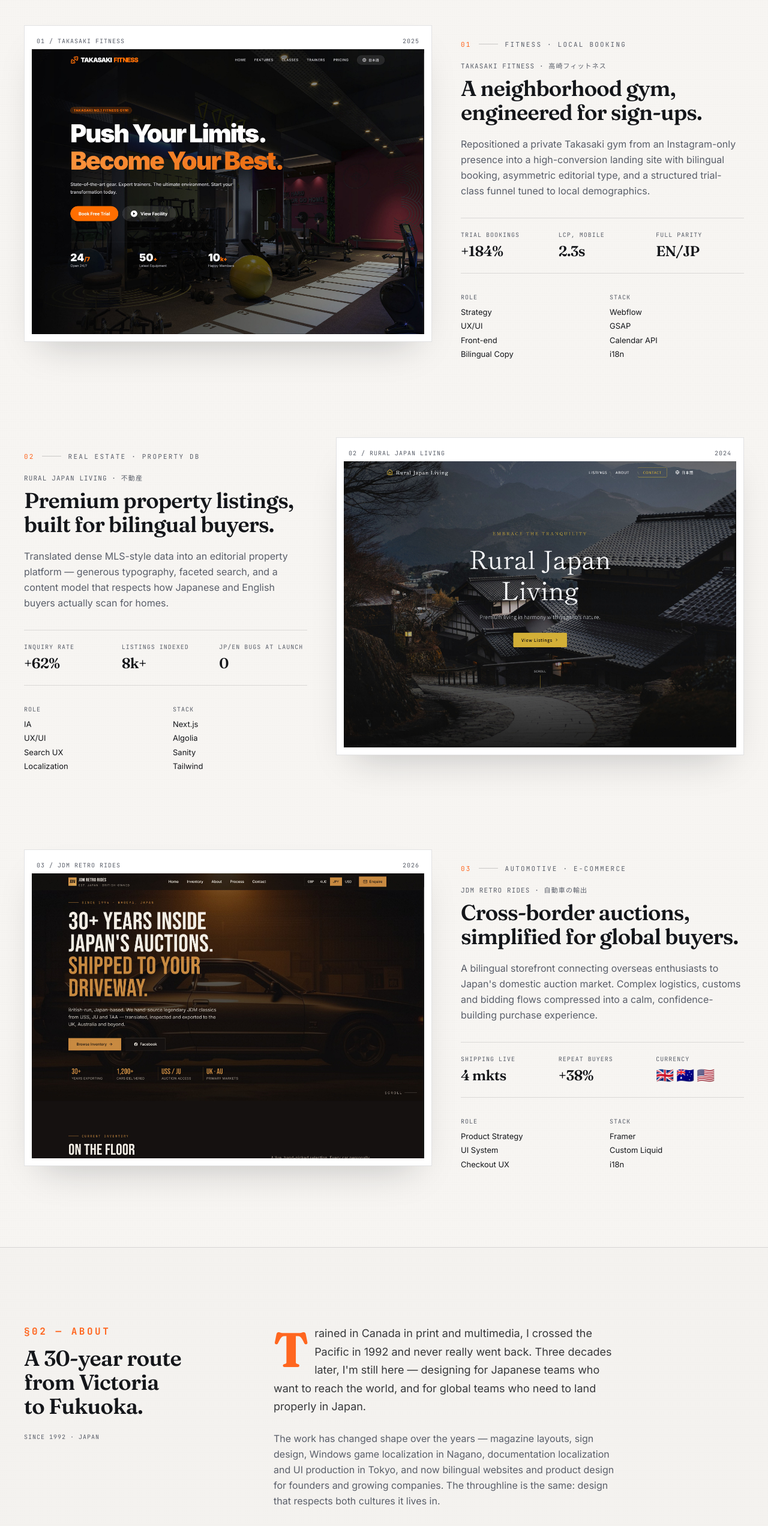
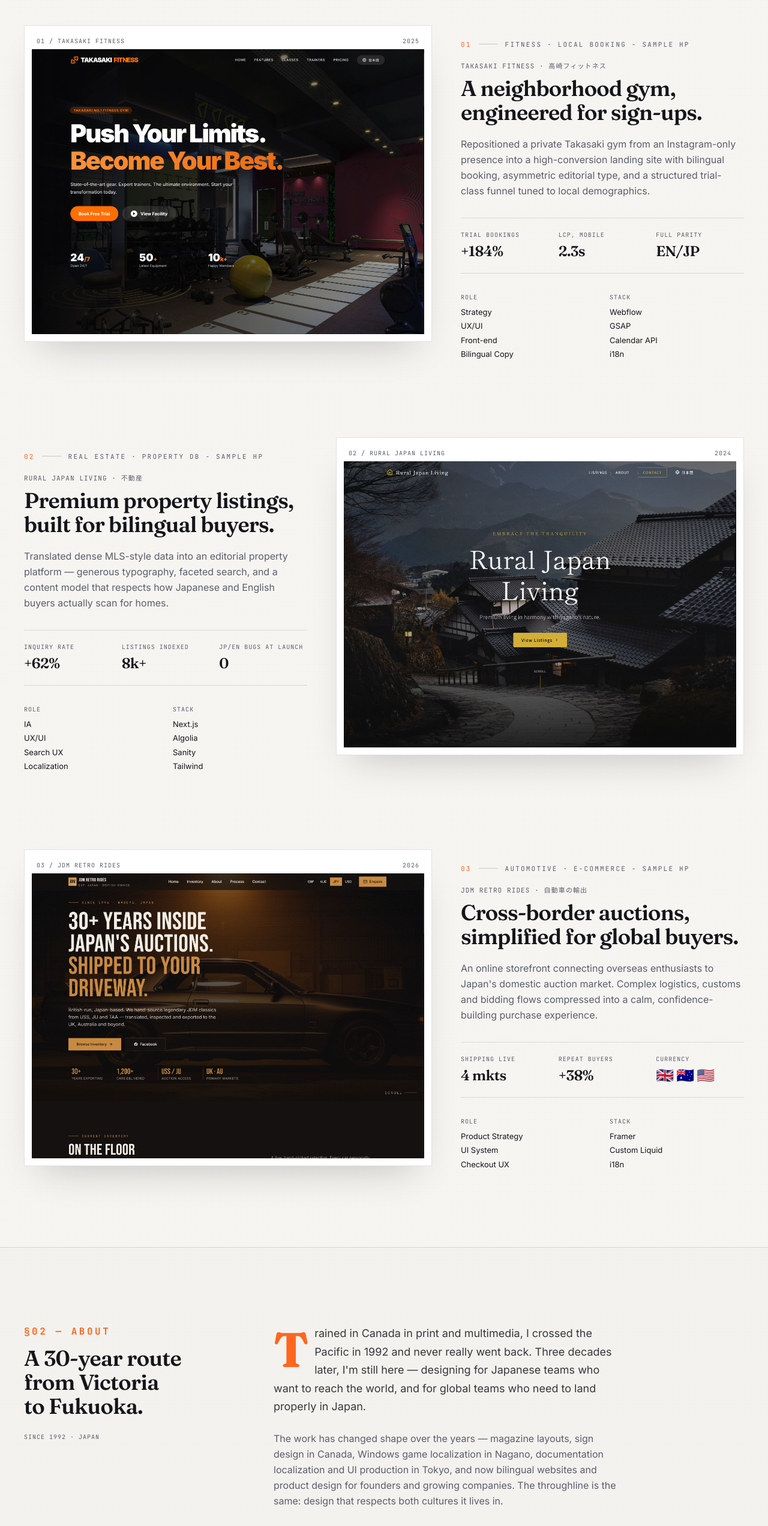
Before and after one commit to canuckinjapan-cmd/Dan-Burgess-LV-AIS, a React (Vite) app: page / in a window 1280 px wide. Shown: the part 1813-4357 px from the top of the page at 60% size. Built offline with nearby package versions, Linux system fonts and the light colour scheme; no server answers.

Commit message:
feat(content): update case study labels and refine bio copy
Clarify project scope as samples and improve Japanese translation quality for the professional bio and headings.

```diff
--- a/src/components/CaseStudies.tsx
+++ b/src/components/CaseStudies.tsx
@@ -36,11 +36,11 @@ const cases: CaseStudy[] = [
     clientJp: "高崎フィットネス",
     title: "A neighborhood gym, engineered for sign-ups.",
     titleJp: "集客を最大化する、地域密着型ジムのWebサイト設計。",
-    sector: "Fitness · Local Booking",
-    sectorJp: "フィットネス・予約システム",
+    sector: "Fitness · Local Booking - Sample HP",
+    sectorJp: "フィットネス・予約システム - サンプルHP",
     summary:
       "Repositioned a private Takasaki gym from an Instagram-only presence into a high-conversion landing site with bilingual booking, asymmetric editorial type, and a structured trial-class funnel tuned to local demographics.",
-    summaryJp: "Instagramのみの運用だった高崎のプライベートジムを、コンバージョン重視のランディングページへ再構築。日欧バイリンガル予約システム、タイポグラフィを活かしたエディトリアルデザイン、そして地域層に最適化した体験レッスンまでの導線設計を行いました。",
+    summaryJp: "高崎市のプライベートジムを、Instagramのみの展開から、バイリンガルの予約機能、非対称なレイアウトのコンテンツ、そして地域の人口統計に合わせた体系的な体験レッスン誘導フローを備えた、コンバージョン率の高いランディングページへと再構築しました。",
     role: ["Strategy", "UX/UI", "Front-end", "Bilingual Copy"],
     roleJp: ["戦略策定", "UX/UIデザイン", "フロントエンド実装", "コピーライティング"],
     stack: ["Webflow", "GSAP", "Calendar API", "i18n"],
@@ -67,11 +67,11 @@ const cases: CaseStudy[] = [
     clientJp: "不動産",
     title: "Premium property listings, built for bilingual buyers.",
     titleJp: "国内外の買い手を繋ぐ、高級不動産プラットフォーム。",
-    sector: "Real Estate · Property DB",
-    sectorJp: "不動産・物件データベース",
+    sector: "Real Estate · Property DB - Sample HP",
+    sectorJp: "不動産・物件データベース - サンプルHP",
     summary:
       "Translated dense MLS-style data into an editorial property platform — generous typography, faceted search, and a content model that respects how Japanese and English buyers actually scan for homes.",
-    summaryJp: "膨大な物件データを、洗練されたエディトリアル形式のプラットフォームへ昇華。ダイナミックなタイポグラフィと高度な検索機能を備え、日本人と海外投資家双方の視認性を考慮した情報の重み付けとコンテンツモデルを実現しました。",
+    summaryJp: "膨大な物件データを編集性の高い物件情報プラットフォームへと変換しました。ゆったりとした余白、検索、そして日本語と英語を扱う購入者が、実際に物件を探す大きな手助けとなります。",
     role: ["IA", "UX/UI", "Search UX", "Localization"],
     roleJp: ["情報設計", "UX/UIデザイン", "検索体験設計", "ローカライズ"],
     stack: ["Next.js", "Algolia", "Sanity", "Tailwind"],
@@ -97,11 +97,11 @@ const cases: CaseStudy[] = [
     clientJp: "自動車の輸出",
     title: "Cross-border auctions, simplified for global buyers.",
     titleJp: "国境を越えたオークション。世界中のバイヤーに、安心の購入体験を。",
-    sector: "Automotive · E-commerce",
-    sectorJp: "自動車・ECサイト",
+    sector: "Automotive · E-commerce - Sample HP",
+    sectorJp: "自動車・ECサイト - サンプルHP",
     summary:
-      "A bilingual storefront connecting overseas enthusiasts to Japan's domestic auction market. Complex logistics, customs and bidding flows compressed into a calm, confidence-building purchase experience.",
-    summaryJp: "海外のJDMファンと日本の国内オークション市場を繋ぐバイリンガルECサイト。複雑な物流、通関、入札フローを整理し、ユーザーが安心して購入できるシンプルかつ信頼感のある購入体験を構築しました。",
+      "An online storefront connecting overseas enthusiasts to Japan's domestic auction market. Complex logistics, customs and bidding flows compressed into a calm, confidence-building purchase experience.",
+    summaryJp: "海外のJDMファンと日本の国内オークション市場を繋ぐECサイト。複雑な物流、通関、入札フローを整理し、ユーザーが安心して購入できるシンプルかつ信頼感のある購入体験を構築しました。",
     role: ["Product Strategy", "UI System", "Checkout UX"],
     roleJp: ["プロダクト戦略", "UIシステム設計", "チェックアウト体験"],
     stack: ["Framer", "Custom Liquid", "i18n"],
--- a/src/pages/Index.tsx
+++ b/src/pages/Index.tsx
@@ -117,7 +117,7 @@ const Index = () => {
               <p className="mt-8 md:landscape:mt-4 lg:mt-8 lg:landscape:mt-6 max-w-[58ch] text-lg md:landscape:text-base lg:landscape:text-lg xl:landscape:text-xl xl:text-xl lg:text-xl text-ink-muted leading-relaxed">
                 {t(
                   <>I'm <span className="text-ink font-medium">Dan Burgess</span> — a Canadian designer living in Japan since 1992, and based in Fukuoka. For three decades I've helped founders and teams ship websites, UI and product experiences that read beautifully in both English and Japanese, and convert in either market.</>,
-                  <>私は<span className="text-ink font-medium">ダン・バージェス</span>です。1992年から日本に住んでいるカナダ人デザイナーで、現在は福岡を拠点に活動しています。30年にわたり、日本と海外の双方で美しく機能し、市場に響くWebサイトやUI、プロダクト体験 of 創出を支援してきました。</>
+                  <>私は<span className="text-ink font-medium">ダン・バージェス</span>です。1992年から日本に住んでいるカナダ人デザイナーで、現在は福岡を拠点に活動しています。過去30年にわたり、私は起業家やチームが、英語と日本語の両方で美しく読みやすく、どちらの市場でもコンバージョンにつながるウェブサイト、UI、およびプロダクト体験をリリースできるよう支援してきました。</>
                 )}
               </p>
 
@@ -262,7 +262,7 @@ const Index = () => {
               §02 — {t("About", "プロフィール")}
             </p>
             <h2 className="font-serif-display text-3xl md:text-4xl font-semibold tracking-[-0.02em] leading-[1.05] mb-6">
-              {t("A 30-year route from Victoria to Fukuoka.", "ビクトリアから福岡へ。30年の軌跡。")}
+              {t("A 30-year route from Victoria to Fukuoka.", "ビクトリアから福岡への30年の道のり。")}
             </h2>
             <p className="font-mono text-[10px] uppercase tracking-widest text-ink-muted">
               {t("SINCE 1992 · JAPAN", "1992年より · 日本拠点")}
@@ -273,13 +273,13 @@ const Index = () => {
             <p className="drop-cap text-lg leading-[1.7] text-ink/85 mb-6">
               {t(
                 "Trained in Canada in print and multimedia, I crossed the Pacific in 1992 and never really went back. Three decades later, I'm still here — designing for Japanese teams who want to reach the world, and for global teams who need to land properly in Japan.",
-                "カナダでデザインを学び、1992年に海を渡って以来、日本を拠点に活動を続けています。30年後の今も、世界を目指す日本のチームや、日本市場への展開を狙うグローバル企業のパートナーとしてデザインを提供しています。"
+                "カナダでデザインを学び、1992年に来日し、日本を拠点に活動を続けています。30年後の今も、世界を目指す日本のチームや、日本市場への展開を狙うグローバル企業のパートナーとしてデザインを提供しています。"
               )}
             </p>
             <p className="text-ink-muted leading-relaxed mb-6">
               {t(
-                "The work has changed shape over the years — magazine layouts, sign design, Windows game localization in Nagano, documentation localization and UI production in Tokyo, and now bilingual websites and product design for founders and growing companies. The throughline is the same: design that respects both cultures it lives in.",
-                "長年の間に仕事の形は進化してきました。長野での雑誌や看板のデザイン、東京でのドキュメントのローカライズやUI制作を経て、現在は日英バイリンガルのWebサイトやプロダクトデザインに注力しています。一貫しているのは、「双方が属する文化を等しく尊重するデザイン」です。"
+                "The work has changed shape over the years — magazine layouts, sign design in Canada, Windows game localization in Nagano, documentation localization and UI production in Tokyo, and now bilingual websites and product design for founders and growing companies. The throughline is the same: design that respects both cultures it lives in.",
+                "長年の間に仕事の形は進化してきました。カナダでの雑誌や看板のデザイン、長野でのWindowsゲームのローカライズ、東京でのドキュメントのローカライズやUI制作を経て、現在は起業家や成長企業向けのバイリンガルWebサイトやプロダクトデザインを手がけています。一貫しているのは、両方の文化を尊重するデザインです。"
               )}
             </p>
             <p className="text-ink-muted leading-relaxed">
@@ -294,7 +294,7 @@ const Index = () => {
                 { y: "1992", t: t("Moved to Japan", "来日"), b: t("Taught English and started translation in Nagano.", "長野にて英語講師を務めつつ翻訳を開始。") },
                 { y: "1994", t: t("Localization & UI", "ローカライズ・UI制作"), b: t("Windows game and website localization.", "Windows向けゲームや初期のWebサイトのローカライズに従事。") },
                 { y: "2004", t: t("Tokyo · Fortune 500 HQ", "都内のグローバル企業拠点"), b: t("Localization and UI production for global tech.", "大手精密機器メーカーの本社にてローカライズ・UI制作を担当。") },
-                { y: "2010", t: t("Independent Studio", "スタジオ設立"), b: t("Bilingual websites, UI, no-code, for founders and teams.", "日英サイト、UI、ノーコード開発を軸に独立。") },
+                { y: "2010", t: t("Independent Studio", "スタジオ設立"), b: t("Bilingual websites, UI, no-code, for founders and teams.", "翻訳、日英サイト、UI、ノーコード開発を軸に独立。") },
               ].map((m) => (
                 <li key={m.y} className="relative group transition-transform duration-500 ease-in-out hover:scale-[1.02] origin-left cursor-default">
                   <span className="absolute -left-[1.65rem] top-2 size-2 bg-accent-brand rounded-full transition-transform group-hover:scale-125" aria-hidden />
```
